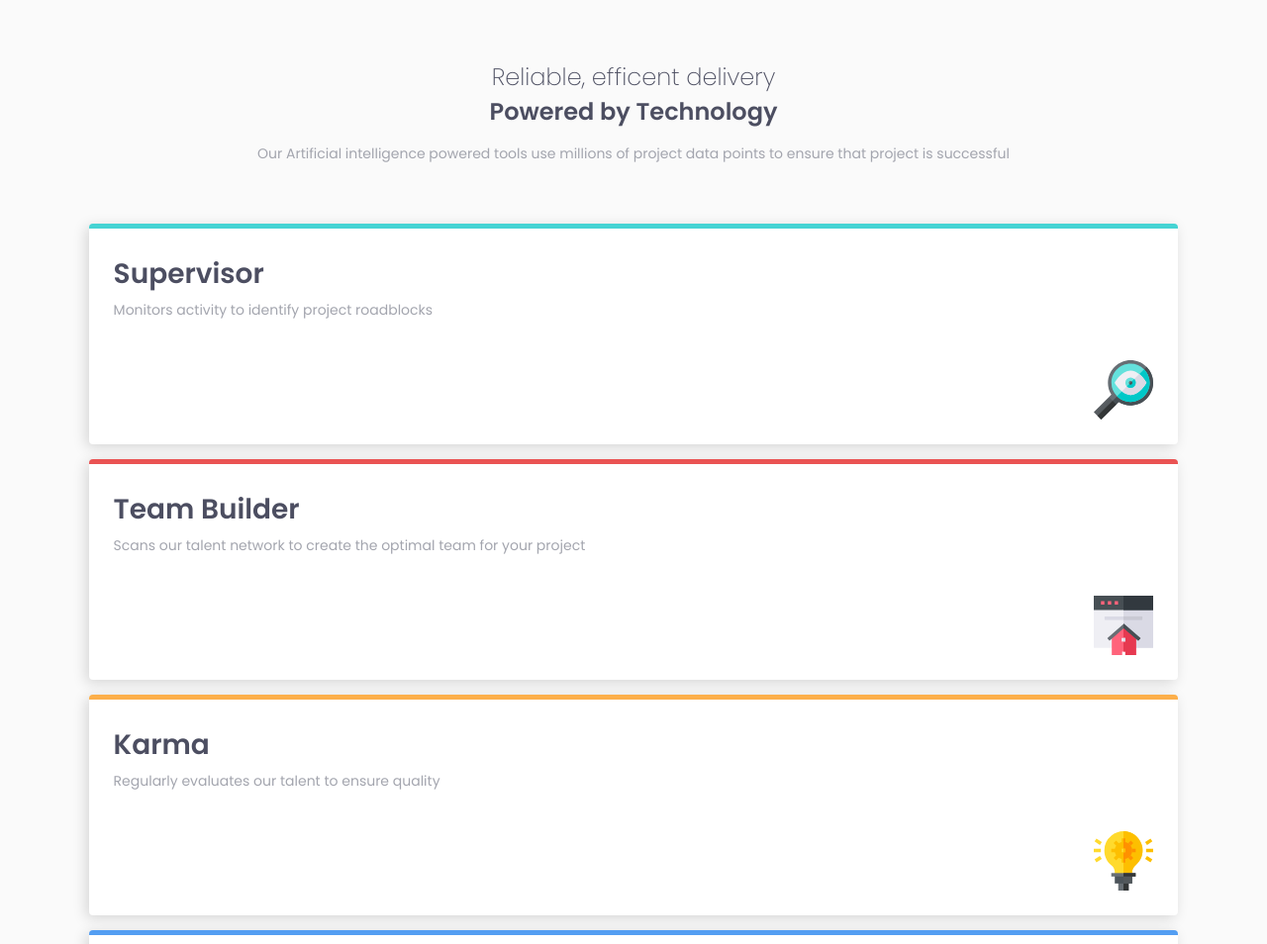
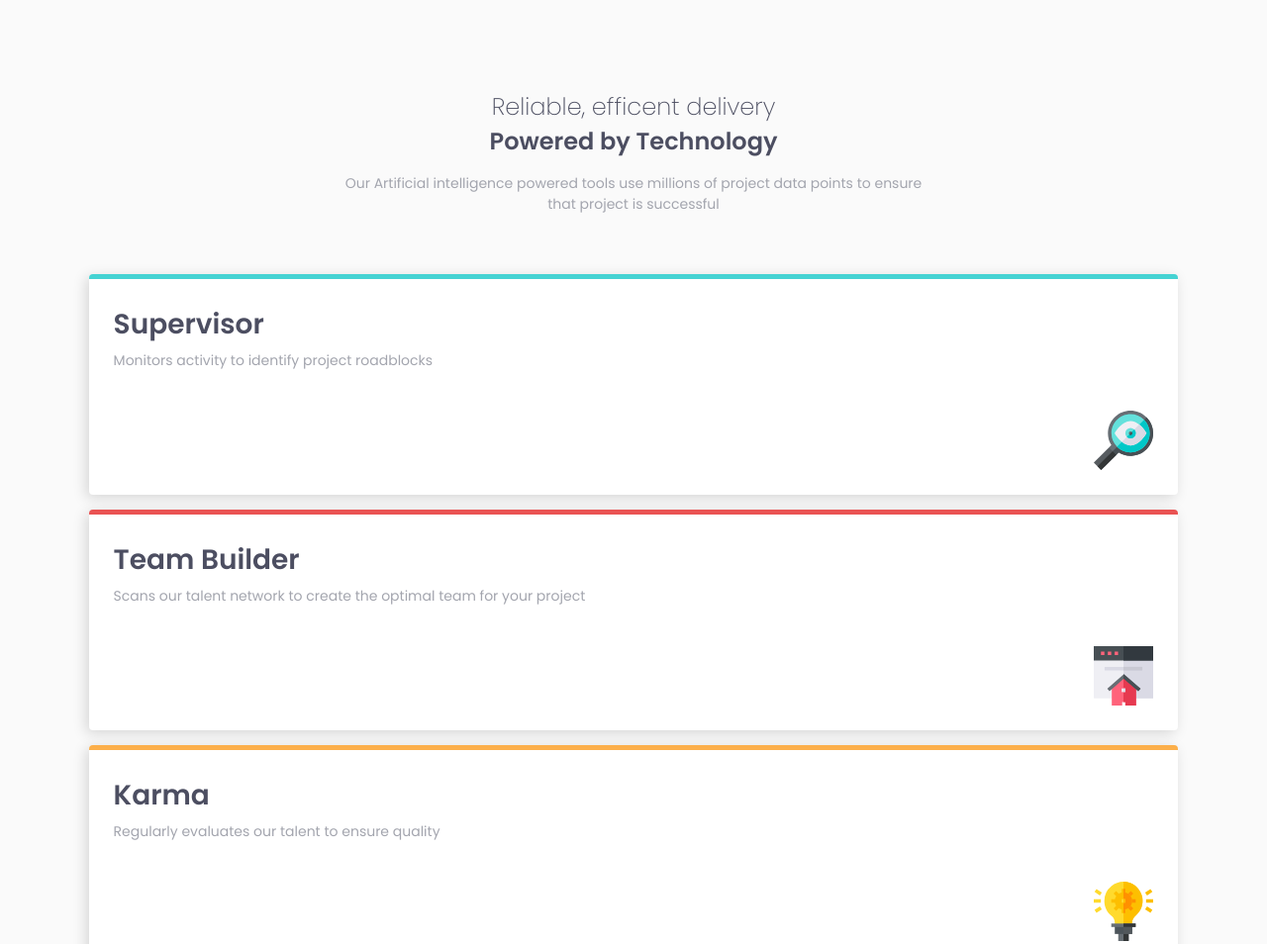
Before and after one commit to lrodve/fm-four-cards, a plain HTML site: page index.html in a window 1280 px wide. Shown: the top 954 px of the page at 99% size. Drawn offline with Linux system fonts and the light colour scheme.

Commit message:
making ui more close than design

```diff
--- a/style.css
+++ b/style.css
@@ -10,7 +10,7 @@ body{
 }
 
 .header{
-    padding: 60px 7% 0;
+    padding: 90px 7% 0;
     text-align: center;
     font-size: 12px;
     color: hsl(234, 12%, 34%);
@@ -28,7 +28,9 @@ body{
     padding-top: 15px;
     font-weight: 400;
     font-size: 14px;
+    margin: 0 auto;
     color: hsl(229, 6%, 66%);
+    width: 600px;
 }
 
 .main_grid{
```
